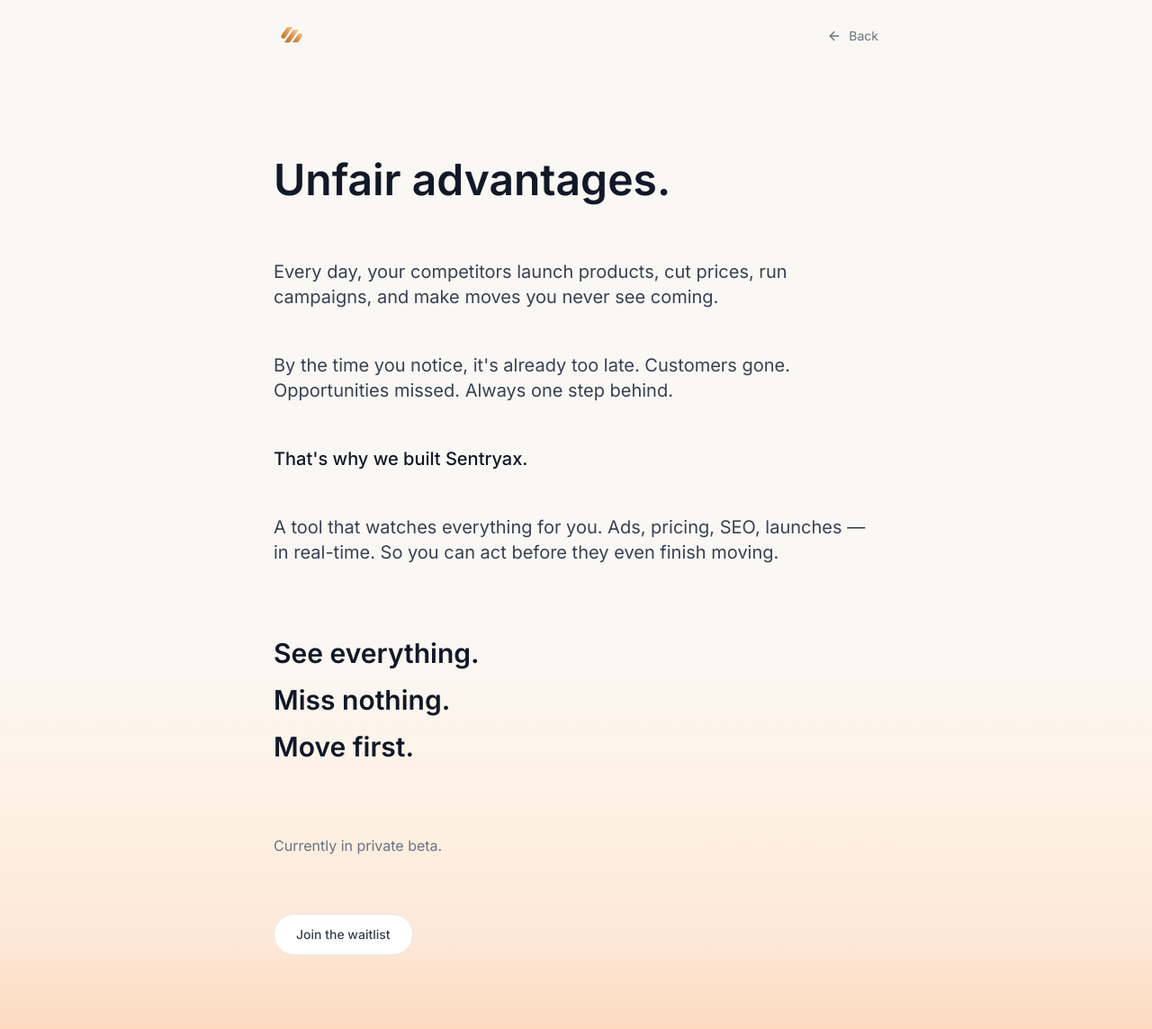
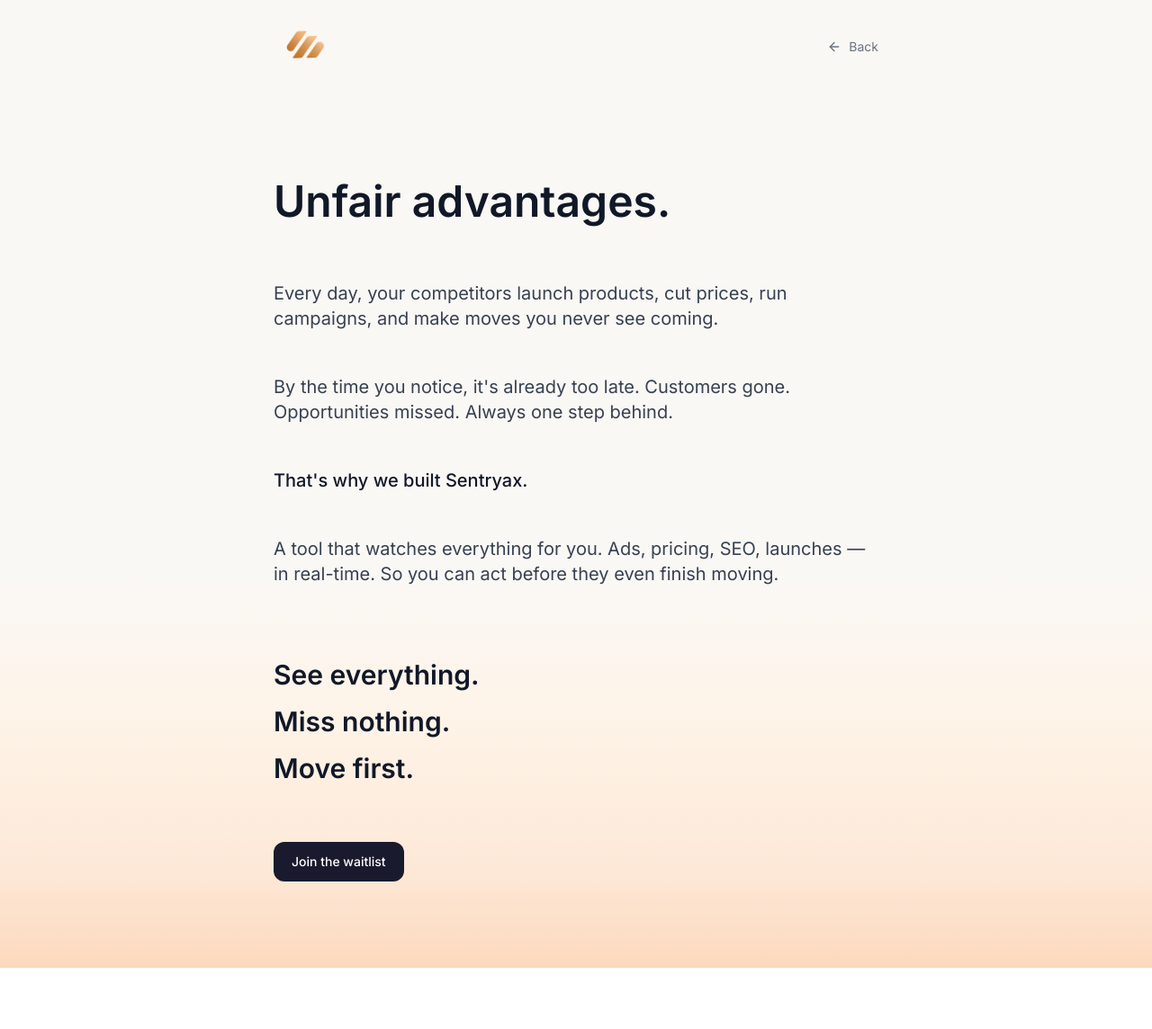
Before and after one commit to Kukazu321/Sentryax, a Next.js app in the folder apps/web/: page /manifesto in a window 1280 px wide. Shown: the top 1144 px of the page at 90% size. After the commit the page ends 1076 px from the top, so only its background shows below. Built offline with nearby package versions, Linux system fonts and the light colour scheme.

Commit message:
Manifesto: bigger logo, same button as hero, less spacing, remove beta text

```diff
--- a/apps/web/src/app/manifesto/page.tsx
+++ b/apps/web/src/app/manifesto/page.tsx
@@ -15,10 +15,10 @@ export default function ManifestoPage() {
             <Image
               src="/images/branding/logosentryaxx.png"
               alt="Sentryax"
-              width={140}
-              height={36}
+              width={200}
+              height={52}
               priority
-              className="h-8 w-auto"
+              className="h-10 sm:h-14 w-auto"
             />
           </Link>
           <Link
@@ -81,17 +81,13 @@ export default function ManifestoPage() {
               </p>
             </div>
 
-            <p className="text-gray-500 text-base">
-              Currently in private beta.
-            </p>
-
           </div>
 
           {/* CTA */}
-          <div className="mt-16">
+          <div className="mt-8">
             <Link
               href="/"
-              className="inline-flex items-center gap-2 px-6 py-3 text-sm font-medium text-gray-700 bg-white rounded-full border border-gray-200 hover:border-gray-300 hover:shadow-sm transition-all"
+              className="inline-flex items-center gap-2 px-5 py-3 text-sm font-medium text-white btn-gradient rounded-xl transition-all"
             >
               Join the waitlist
             </Link>
```
